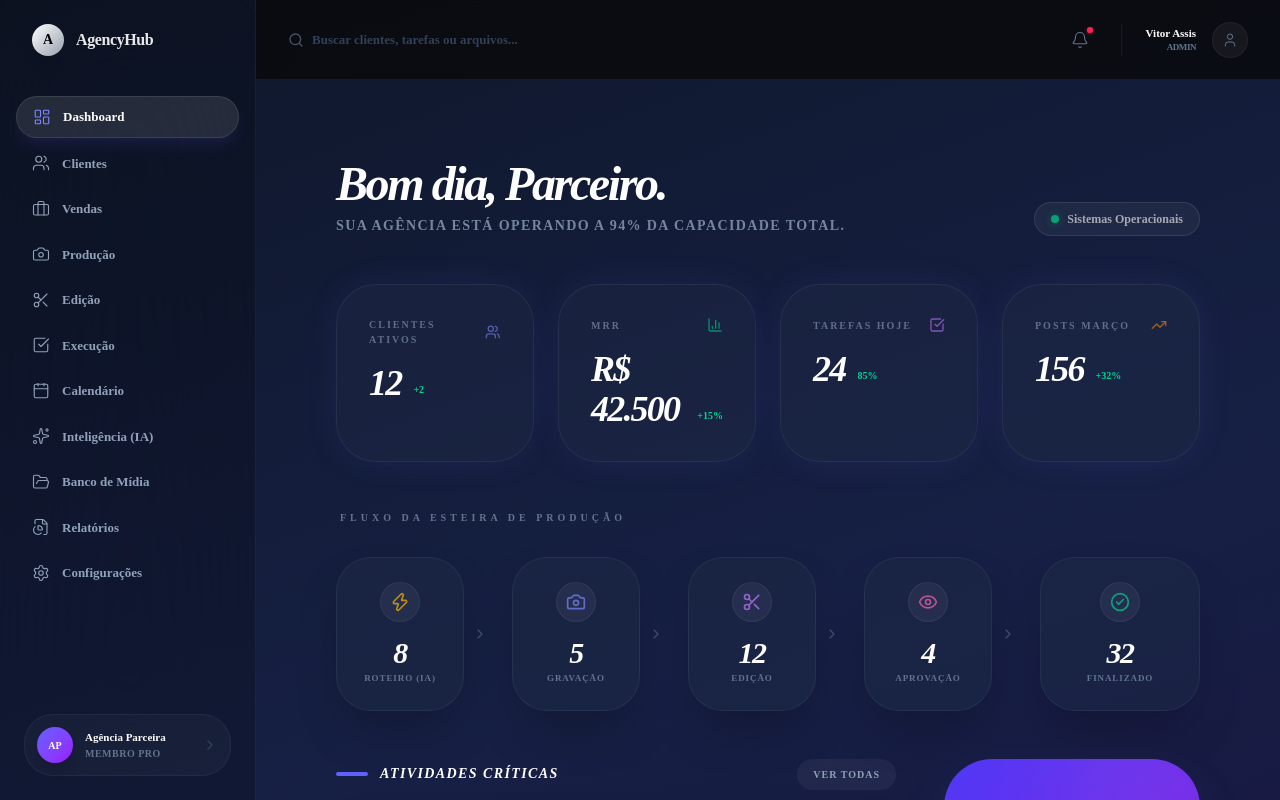
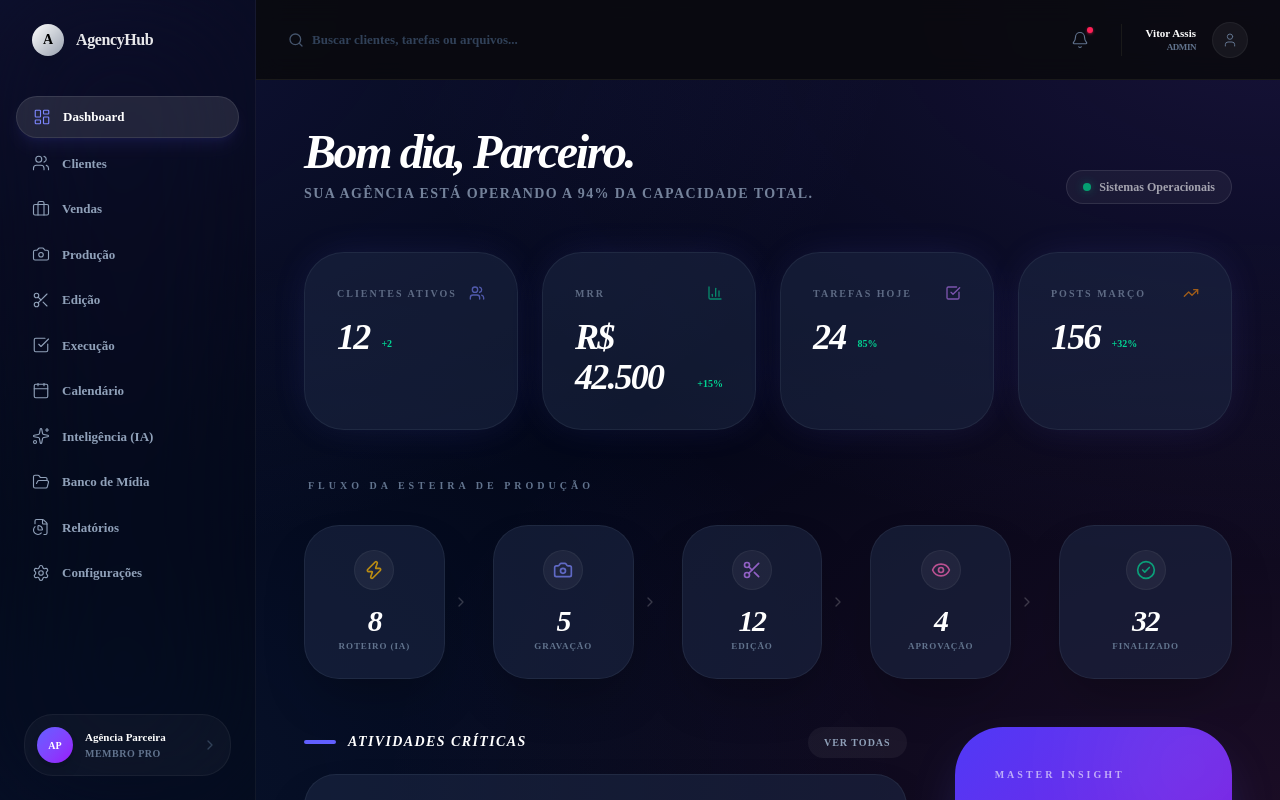
Before and after one commit to victordeassis6-creator/AGENCYHUB, a Next.js app: page / in a window 1280 px wide. Shown: the top 800 px of the page. Built offline with nearby package versions, Linux system fonts and the light colour scheme.

Commit message:
AgencyHub Visual Refinement v3.1 Final: Luminous Dark, Radial Gradients, and Cleaned Layout

```diff
--- a/app/layout.tsx
+++ b/app/layout.tsx
@@ -27,14 +27,12 @@
 }>) {
   return (
     <html lang="pt-BR" className={`${outfit.variable} ${inter.variable}`}>
-      <body className="font-outfit min-h-screen flex antialiased" style={{ background: 'linear-gradient(160deg, #0f1729 0%, #162044 50%, #1a1040 100%)' }}>
+      <body className="font-outfit min-h-screen flex antialiased">
         <Sidebar />
         <div className="flex flex-1 flex-col sm:pl-64">
           <Header />
-          <main className="flex-1 overflow-auto p-4 md:p-6 lg:p-8">
-            <div className="mx-auto max-w-7xl w-full">
-              {children}
-            </div>
+          <main className="flex-1">
+            {children}
           </main>
         </div>
         <Toaster />
```
